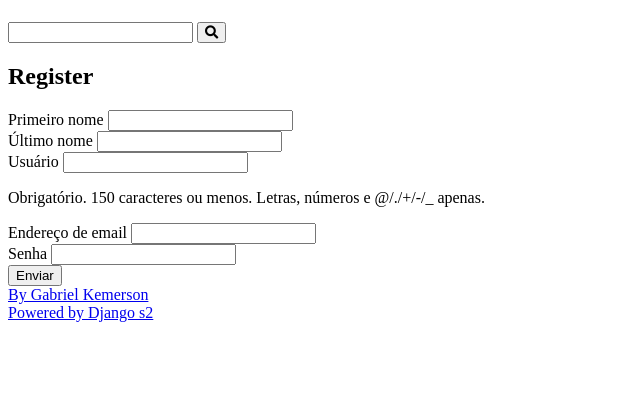
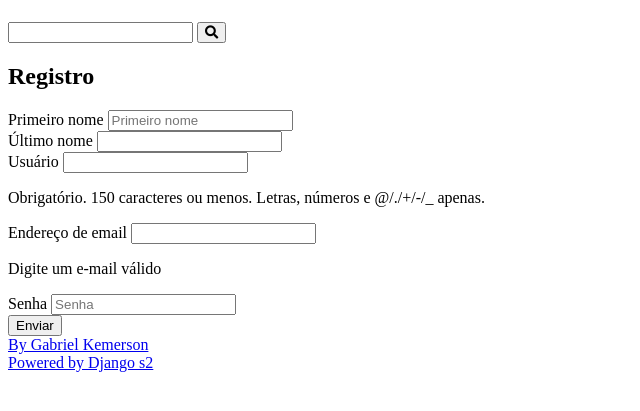
Before and after one commit to gabrielkemerson/cd-projeto1, a Django app: page /authors/register/ in a window 1280 px wide. Shown: the part 84-495 px from the top of the page, without its empty margins (0-640 px from the left). Run offline with Django 4.2, Linux system fonts and the light colour scheme.

Commit message:
Configurando campos do formulário no forms.py

```diff
--- a/authors/forms.py
+++ b/authors/forms.py
@@ -12,3 +12,22 @@ class RegisterForm(forms.ModelForm):
             'email',
             'password',
         ]
+
+        help_texts = {
+            'email': 'Digite um e-mail válido'
+        }
+
+        error_messages = {
+            'username': {
+                'required': 'Este campo não pode ser vazio!'
+            }
+        }
+
+        widgets = {
+            'first_name': forms.TextInput(attrs={
+                'placeholder': 'Primeiro nome'
+                }),
+            'password': forms.PasswordInput(attrs={
+                'placeholder': 'Senha'
+            })
+        }
--- a/authors/templates/authors/pages/register_view.html
+++ b/authors/templates/authors/pages/register_view.html
@@ -4,7 +4,7 @@
 
 {% block content %}
     <div class="main-content center container">
-        <h2>Register</h2>
+        <h2>Registro</h2>
     </div>
 
     <div class="main-content center container">
```
